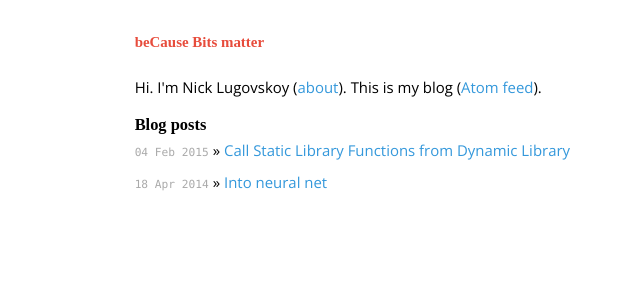
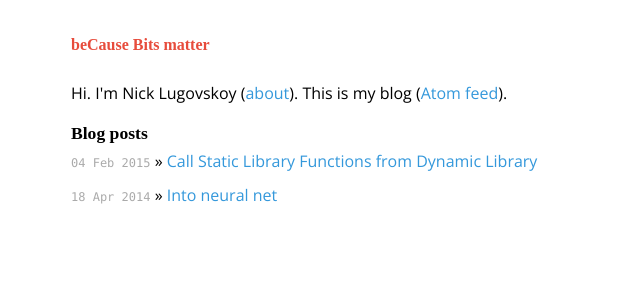
Before and after one commit to lugovskoy/lugovskoy.github.io, a Jekyll site: the page built from index.html, in a window 1280 px wide. Shown: the top 300 px of the page, without its empty margins (187-827 px from the left). Built offline with Jekyll 4.4.1, drawn with Linux system fonts in a browser that asks for light colours; some web fonts are replaced.

Commit message:
Update main.css

```diff
--- a/css/main.css
+++ b/css/main.css
@@ -68,11 +68,11 @@ a:hover {
 }
 
 main {
-    font-size:115%;
+    font-size:16px;
     text-align:left;
     margin:2em auto .5em;
     line-height:1.5em;
-    max-width:45em;
+    max-width:50em;
     padding-left:18px;
     padding-right:18px
 }
```
